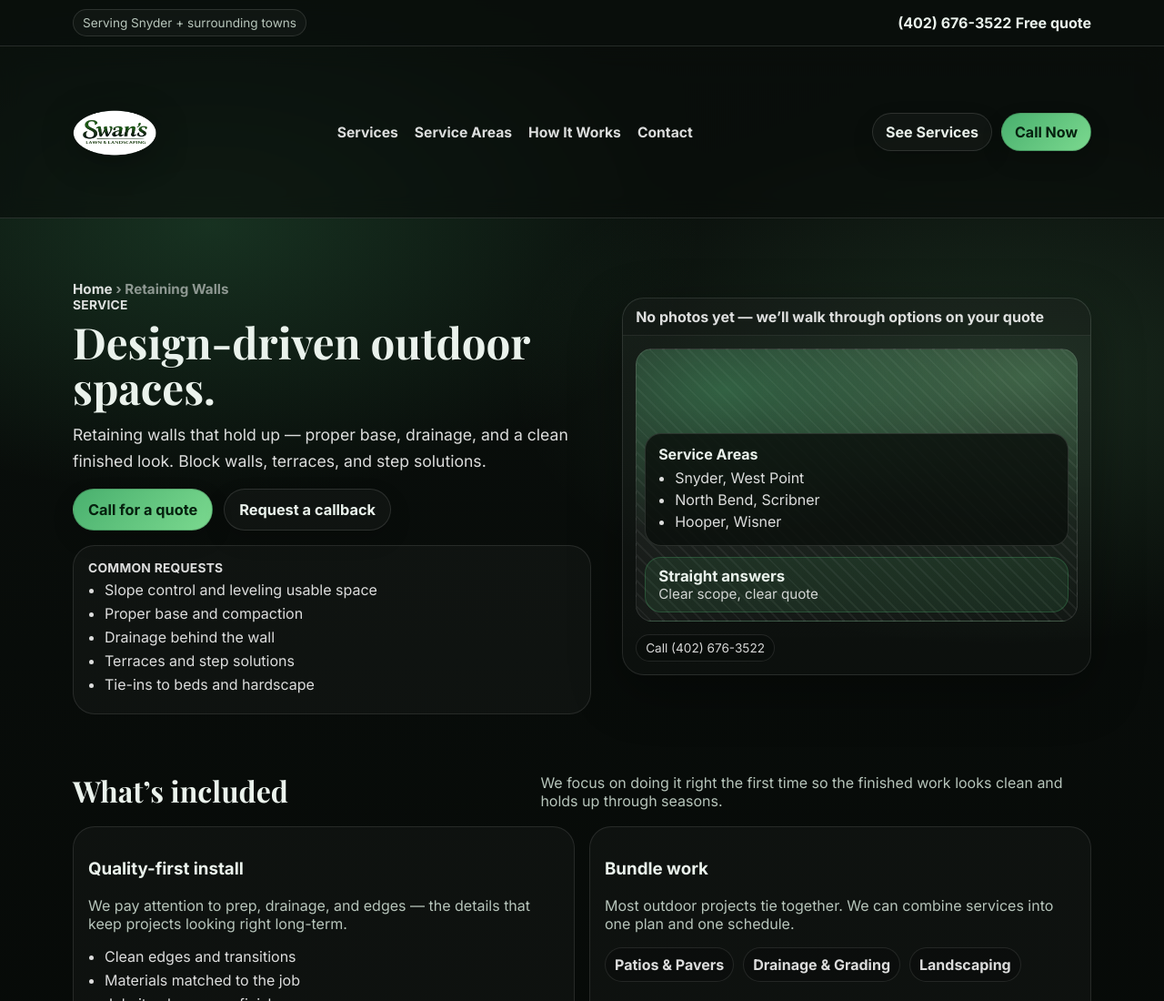
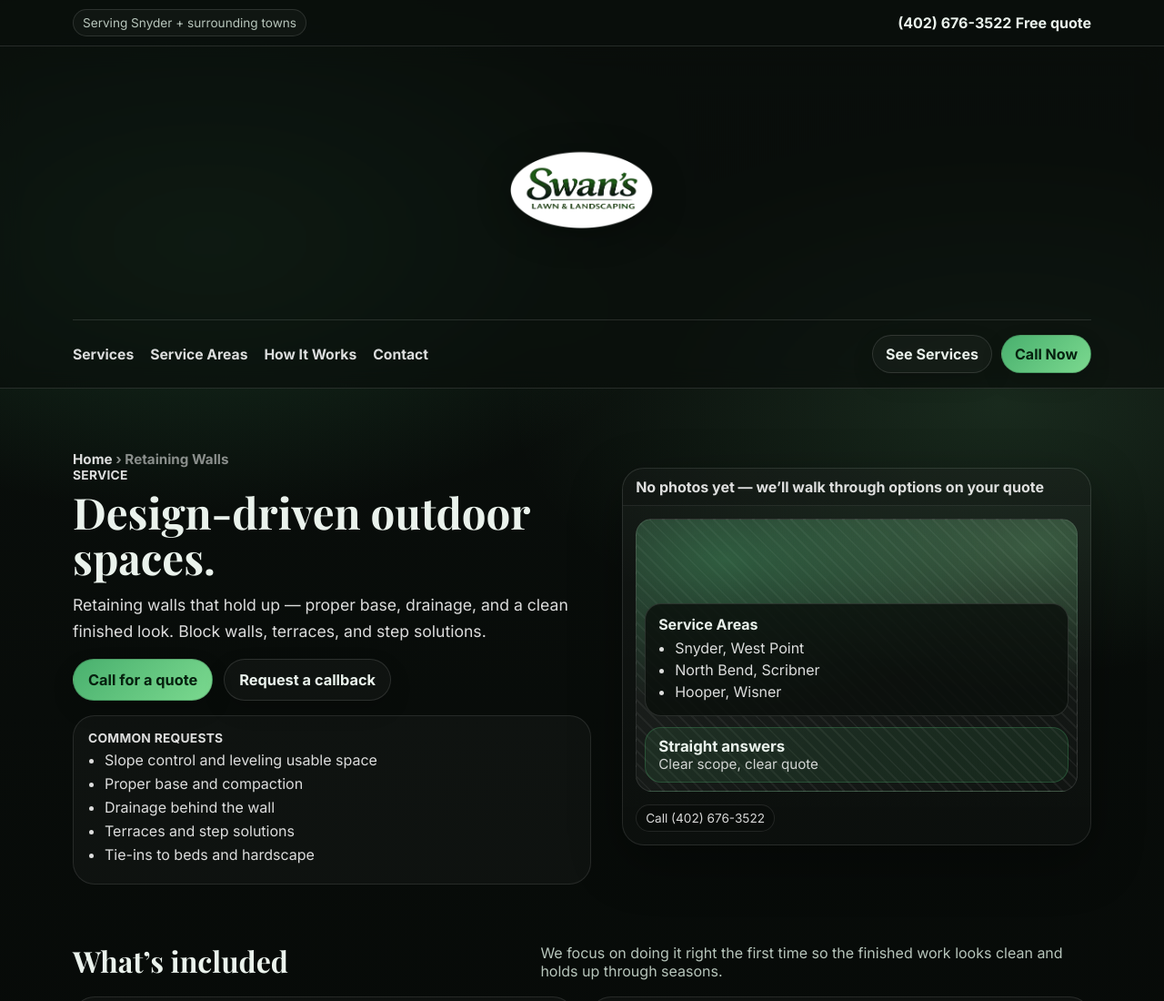
Before and after one commit to Celtero/swansoutdoorco, a website: page retaining-walls.html in a window 1280 px wide. Shown: the top 1100 px of the page at 91% size. Drawn offline with nearby package versions, Linux system fonts and the light colour scheme.

Commit message:
Split header with dominant logo

```diff
--- a/retaining-walls.html
+++ b/retaining-walls.html
@@ -51,37 +51,27 @@
     </div>
   </div>
 
-  <header class="header">
-    <div class="container header__inner">
-      <a class="brand" href="/" aria-label="Swan's Lawn & Landscaping home">
-        <img class="brand__logo" src="/assets/logo.png?v=3" alt="Swan's Lawn & Landscaping logo"  style="height:96px;width:auto;max-height:none;max-width:none;object-fit:contain" />
-      </a>
 
-      <nav class="nav" aria-label="Primary navigation">
-        <a href="/#services">Services</a>
-        <a href="/locations/">Service Areas</a>
-        <a href="/#process">How It Works</a>
-        <a href="/#contact">Contact</a>
-      </nav>
+<header class="header">
+  <div class="container header__brandrow">
+    <img src="/assets/logo.png?v=5" alt="Swan's Lawn & Landscaping" class="brand__logo">
+  </div>
 
-      <div class="header__cta">
-        <a class="btn btn--ghost" href="/#services">See Services</a>
-        <a class="btn btn--primary" href="tel:+14026763522">Call Now</a>
-      </div>
+  <div class="container header__navrow">
+    <nav class="nav">
+      <a href="/landscaping.html">Services</a>
+      <a href="/service-areas.html">Service Areas</a>
+      <a href="/how-it-works.html">How It Works</a>
+      <a href="/contact.html">Contact</a>
+    </nav>
 
-      <button class="navbtn" aria-label="Open menu" aria-expanded="false" aria-controls="mobileMenu">
-        <span></span><span></span><span></span>
-      </button>
+    <div class="header__cta">
+      <a href="/contact.html" class="btn btn--ghost">See Services</a>
+      <a href="tel:4026763522" class="btn btn--primary">Call Now</a>
     </div>
+  </div>
+</header>
 
-    <div id="mobileMenu" class="mobile-menu" hidden>
-      <a href="/#services">Services</a>
-      <a href="/locations/">Service Areas</a>
-      <a href="/#process">How It Works</a>
-      <a href="/#contact">Contact</a>
-      <a class="btn btn--primary mobile-call" href="tel:+14026763522">Call (402) 676-3522</a>
-    </div>
-  </header>
 
 
 <main>
--- a/styles.css
+++ b/styles.css
@@ -157,43 +157,76 @@ input:focus, textarea:focus{border-color: rgba(123,217,143,.55); box-shadow: 0 0
 }
 
 
-/* ===== Swan's: BIG logo header ===== */
-.header__inner{
-  min-height: 150px !important;
-  padding: 24px 0 !important;
+/* ===== Swan's: HARD logo sizing (cannot be capped) ===== */
+.brand__logo{
+  height: 96px !important;
+  width: auto !important;
+  max-height: none !important;
+  max-width: none !important;
+  object-fit: contain !important;
+}
+.footer__logo{
+  height: 72px !important;
+  width: auto !important;
+  max-height: none !important;
+  object-fit: contain !important;
+}
+.header__inner{ min-height: 104px; }
+@media (max-width: 960px){
+  .brand__logo{ height: 84px !important; }
+  .header__inner{ min-height: 96px; }
+}
+@media (max-width: 720px){
+  .brand__logo{ height: 70px !important; }
+  .header__inner{ min-height: 86px; }
 }
 
-.brand__logo{
-  height: 140px !important;
+
+
+/* ===== Swan's Split Header Layout (Large Logo) ===== */
+
+.header {
+  padding: 0;
+}
+
+.header__brandrow {
+  display: flex;
+  justify-content: center;
+  align-items: center;
+  padding: 36px 0 24px;
+}
+
+.brand__logo {
+  height: 240px !important;
   width: auto !important;
   max-height: none !important;
   max-width: none !important;
   object-fit: contain !important;
 }
 
-.footer__logo{
-  height: 90px !important;
-  width: auto !important;
-  max-height: none !important;
-  object-fit: contain !important;
+.header__navrow {
+  display: flex;
+  justify-content: space-between;
+  align-items: center;
+  padding: 16px 0;
+  border-top: 1px solid var(--line);
 }
 
 /* Tablet */
-@media (max-width: 960px){
-  .brand__logo{
-    height: 110px !important;
-  }
-  .header__inner{
-    min-height: 120px !important;
+@media (max-width: 960px) {
+  .brand__logo {
+    height: 180px !important;
   }
 }
 
 /* Mobile */
-@media (max-width: 720px){
-  .brand__logo{
-    height: 85px !important;
+@media (max-width: 720px) {
+  .brand__logo {
+    height: 130px !important;
   }
-  .header__inner{
-    min-height: 95px !important;
+
+  .header__navrow {
+    flex-direction: column;
+    gap: 14px;
   }
 }
```
Also changed, not shown: drainage-grading.html (+16 -26 lines), index.html (+19 -25 lines), landscaping.html (+16 -26 lines), patios-pavers.html (+16 -26 lines).
